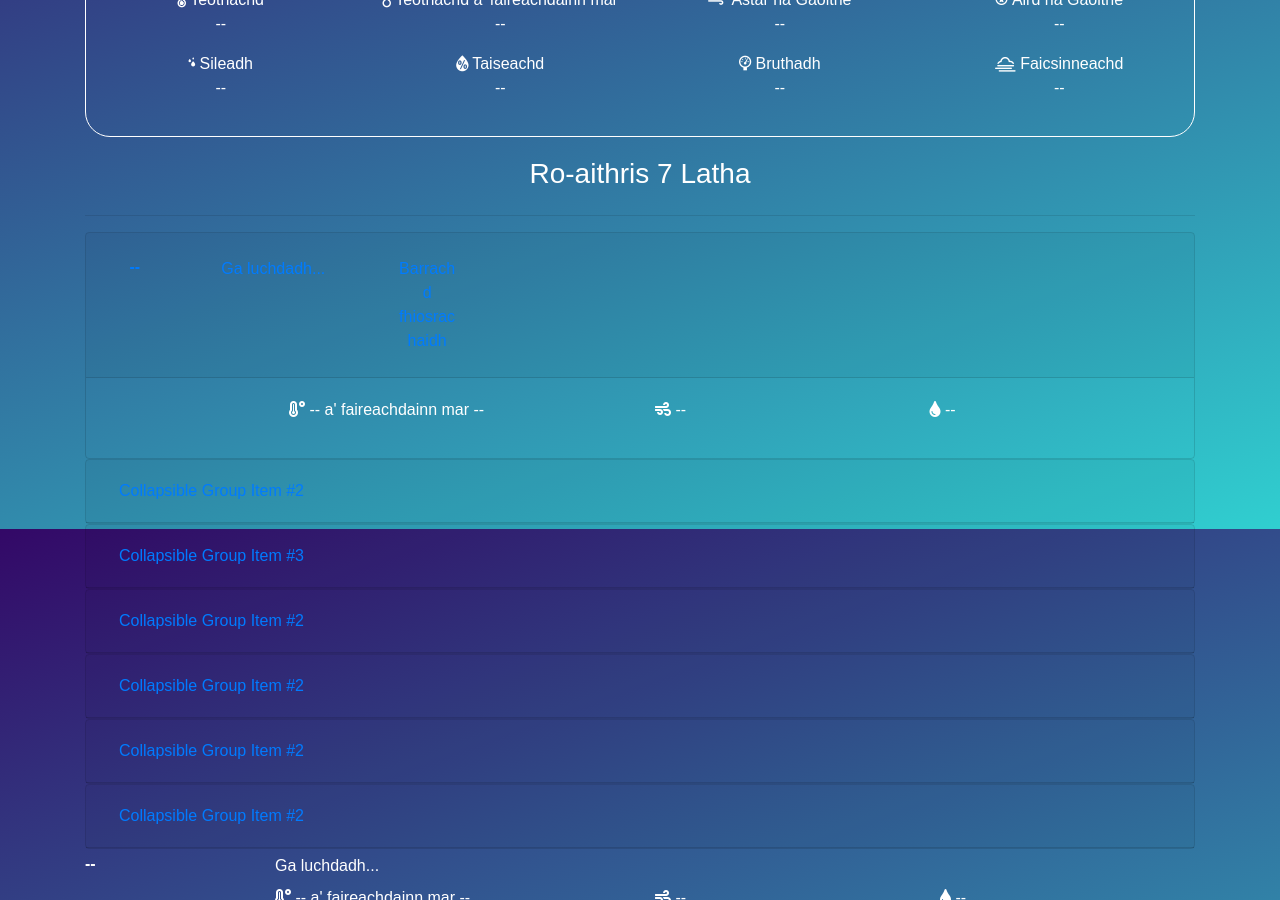
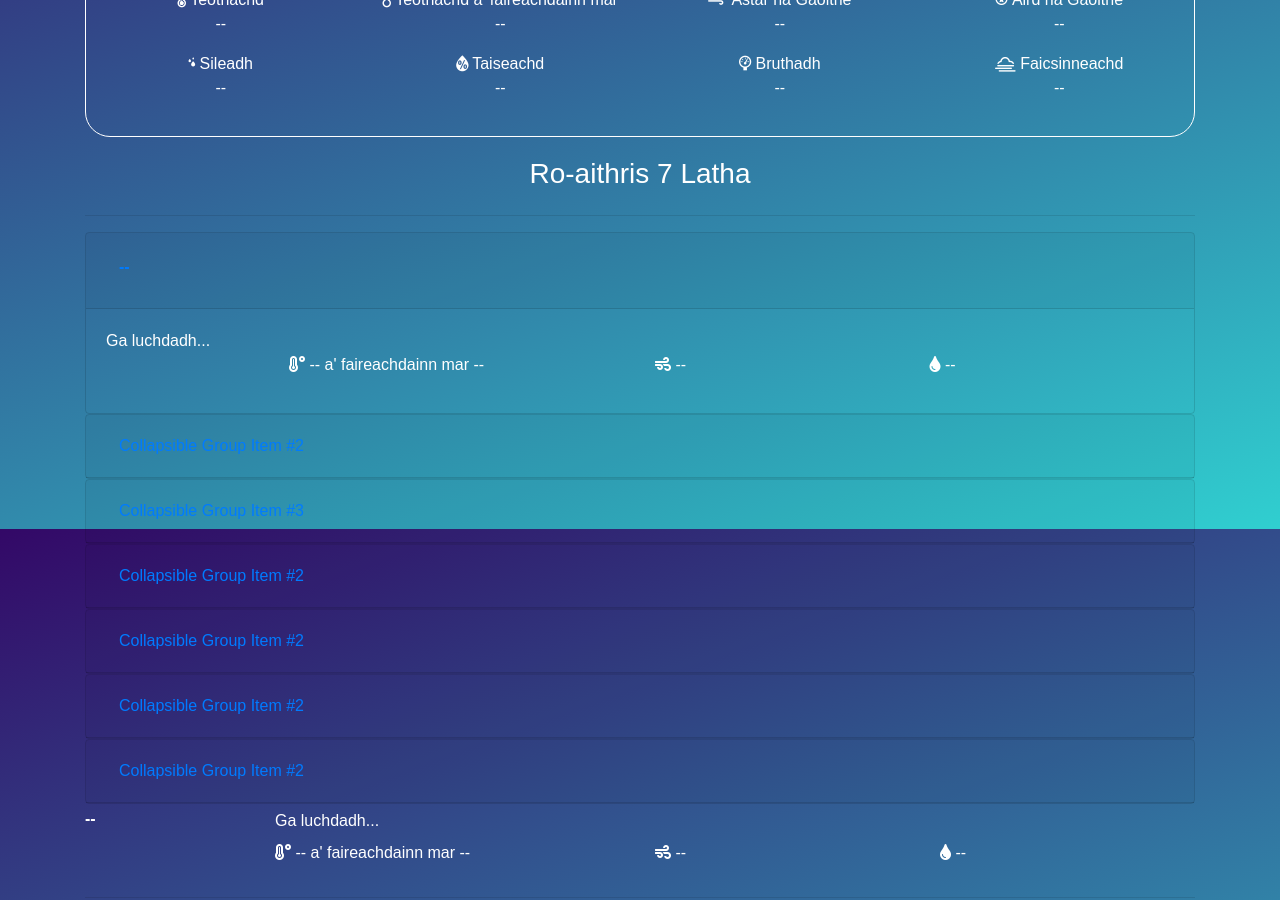
Before and after one commit to angeidheal/aimsir, a Jekyll site: the page built from test.html, in a window 1280 px wide and 900 px high, scrolled down 371 px. Built offline with Jekyll 4.4.1, drawn with Linux system fonts in a browser that asks for light colours; nearby versions of some CDN libraries; a script that is not in the unit is left out.

Commit message:
Update test.html

```diff
--- a/test.html
+++ b/test.html
@@ -60,14 +60,8 @@ title: Aimsir.info (Gàidhlig)
       <h5 class="mb-0">
         <button class="btn btn-link" data-toggle="collapse" data-target="#collapseOne" aria-expanded="true" aria-controls="collapseOne">
           <div class="row daily-summary day-1">
-            <div class="col-md-2">
+            <div class="col-md-12">
               <h6><span class="day-1-day">--</span></h6>
-            </div>
-            <div class="col-md-7 day-1-summary">
-              Ga luchdadh...
-            </div>
-            <div class="col-md-3 day-1-summary">
-              Barrachd fhiosrachaidh
             </div>
           </div>
         </button>
@@ -76,6 +70,11 @@ title: Aimsir.info (Gàidhlig)
 
     <div id="collapseOne" class="collapse show" aria-labelledby="headingOne" data-parent="#accordion">
       <div class="card-body">
+        <div class="row">
+          <div class="col-md-7 day-1-summary">
+            Ga luchdadh...
+          </div>
+        </div>
         <div class="row">
           <div class="col-md-4 offset-md-2">
             <p class="daily-forecast"><strong><i class="fas fa-temperature-high"></i></strong> <span class="day-1-temp">--</span> a' faireachdainn mar <span class="day-1-app-temp">--</span></p>
```
